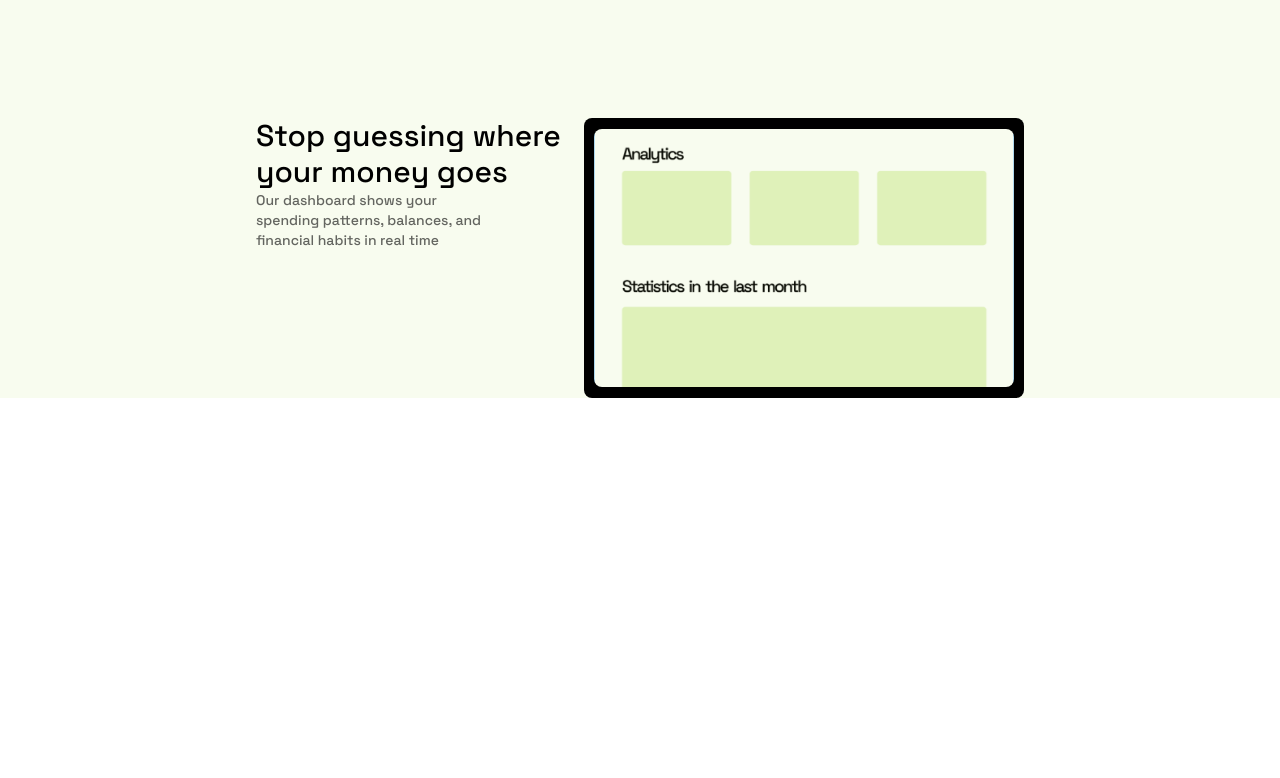
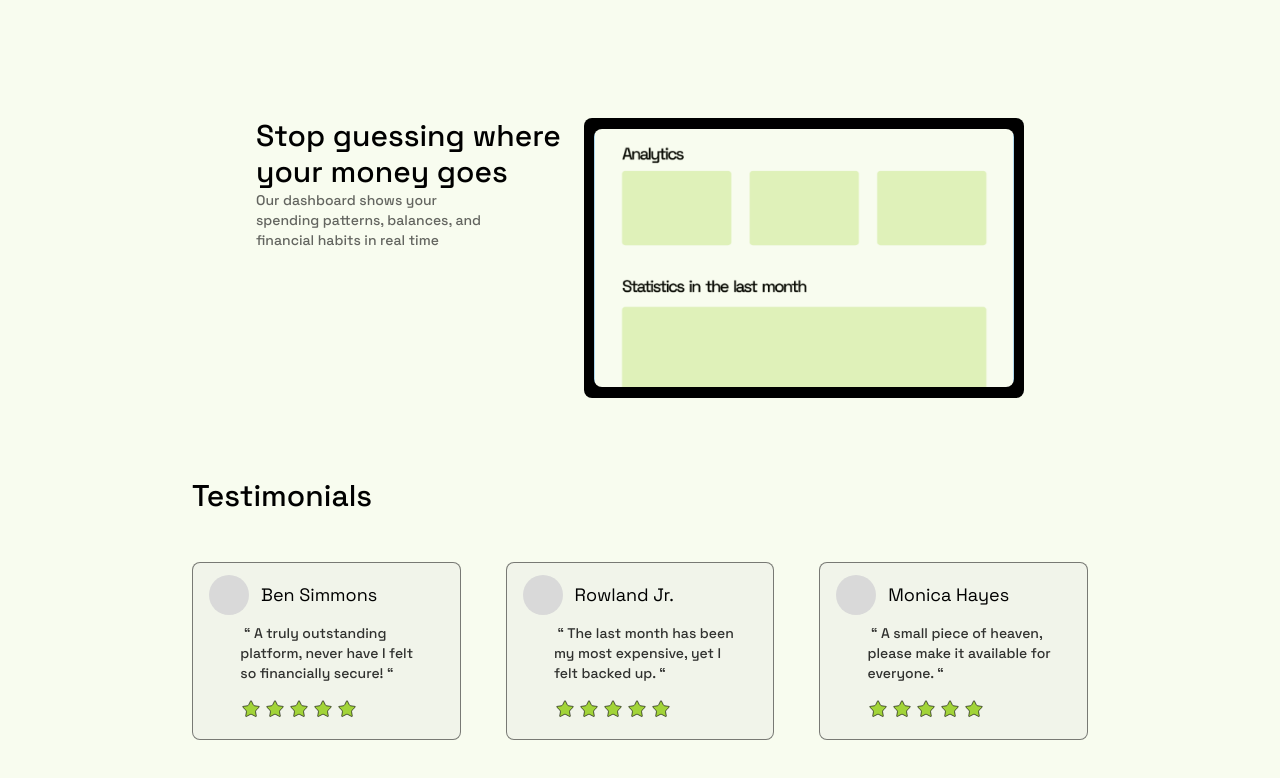
Before and after one commit to mgalen007/Aura, a React app in the folder frontend/: page / in a window 1280 px wide. Shown: the part 770-1548 px from the top of the page. Before the commit the page ends 1208 px from the top, so only its background shows below. Built offline with nearby package versions, Linux system fonts and the light colour scheme; the HTML template or start-up script is replaced by a standard one; a web font is replaced by a local one.

Commit message:
Added TestimonialCard component

```diff
--- a/frontend/src/landing/Landing.tsx
+++ b/frontend/src/landing/Landing.tsx
@@ -5,6 +5,7 @@ import FeatureCard from './components/FeatureCard.tsx'
 import type { IconName } from './components/FeatureCard.tsx'
 import Button from './components/Button.tsx'
 import dashboardImage from '../assets/dashboard-preview.png'
+import TestimonialCard from './components/TestimonialCard.tsx'
 
 interface Feature {
     title: string,
@@ -33,7 +34,7 @@ const features: Feature[] = [
 function LandingPage() {
     return (
         <div
-            className="bg-[#F8FCEF] w-full"
+            className="bg-[#F8FCEF] w-full pb-15"
         >
             <Navbar
                 sections={['Home', 'About Us', 'Services', 'Contact']}
@@ -119,6 +120,34 @@ function LandingPage() {
                     </div>
                 </div>
             </section>
+            <section
+                className="w-[70%] mx-auto mt-20"
+            >
+                <h2
+                    className="font-medium text-3xl mb-12"
+                >
+                    Testimonials
+                </h2>
+                <div
+                    className="flex justify-between"
+                >
+                    <TestimonialCard
+                        name="Ben Simmons"
+                        phrase="“  A truly outstanding platform, never have I felt so financially secure!  “"
+                        stars={5}
+                    />
+                    <TestimonialCard
+                        name="Rowland Jr."
+                        phrase="“  The last month has been my most expensive, yet I felt backed up.  “"
+                        stars={5}
+                    />
+                    <TestimonialCard
+                        name="Monica Hayes"
+                        phrase="“  A small piece of heaven,  please make it available for everyone. “"
+                        stars={5}
+                    />
+                </div>
+            </section>
         </div>
     )
 }
--- /dev/null
+++ b/frontend/src/landing/components/TestimonialCard.tsx
@@ -0,0 +1,50 @@
+import { Star } from 'lucide-react'
+
+interface TestimonialProps {
+    name: string,
+    phrase: string,
+    stars: 0 | 1 | 2 | 3 | 4 | 5
+}
+
+function TestimonialCard({ name, phrase, stars }: TestimonialProps) {
+    const starTimes: number[] = []
+    for (let n = 1; n <= stars; n++) {
+        starTimes.push(n)
+    }
+    return (
+        <div
+            className="border border-black/50 w-[30%] flex flex-col gap-2 pt-3 pb-5 pl-4 rounded-lg bg-[#F1F4EA]"
+        >
+            <div
+                className="flex items-center gap-3"
+            >
+                <div
+                    className="w-10 h-10 rounded-[50%] bg-[#d9d9d9]"
+                >
+                </div>
+                <h3
+                    className="text-lg"
+                >
+                    {name}
+                </h3>
+            </div>
+            <p
+                className="w-[75%] mx-auto text-sm text-black/80 font-medium"
+            >
+                &nbsp;{phrase}
+            </p>
+            <div
+                className="flex w-fit gap-1 ml-8 mt-2"
+            >
+                {
+                    starTimes.map(star => {
+                        return <Star key={star} size={20} fill="#A2D439" stroke="black" strokeWidth={0.75} />
+                    })
+                }
+            </div>
+        </div>
+    )
+}
+
+
+export default TestimonialCard
```
